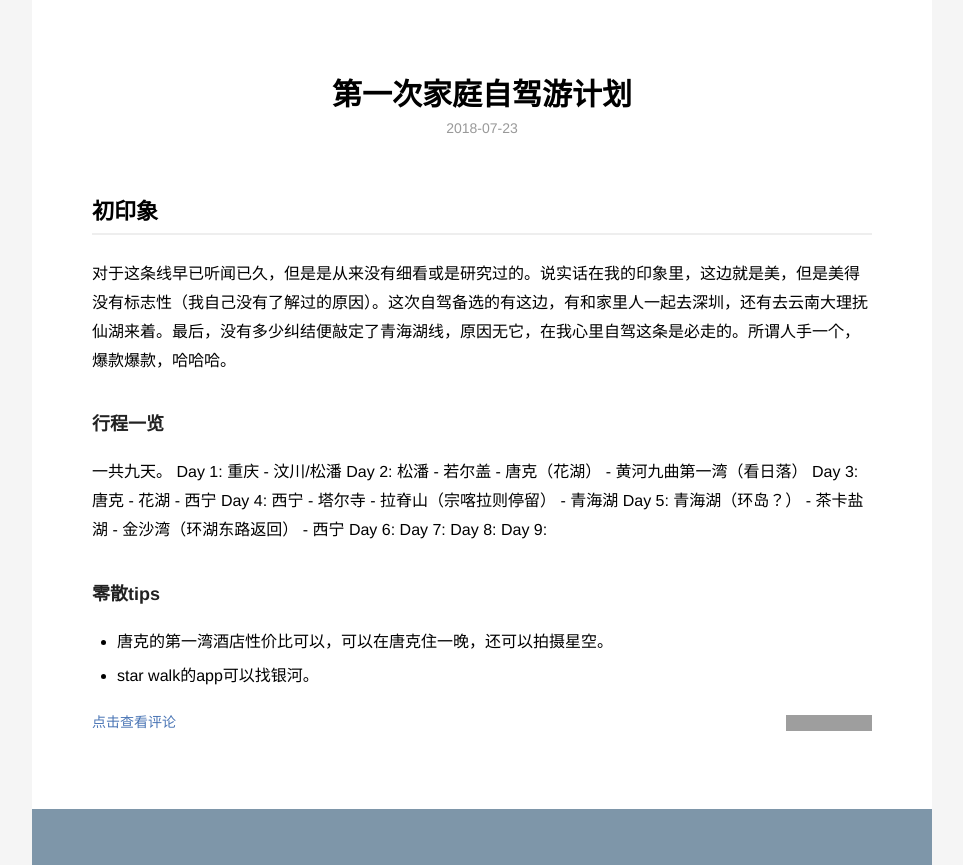
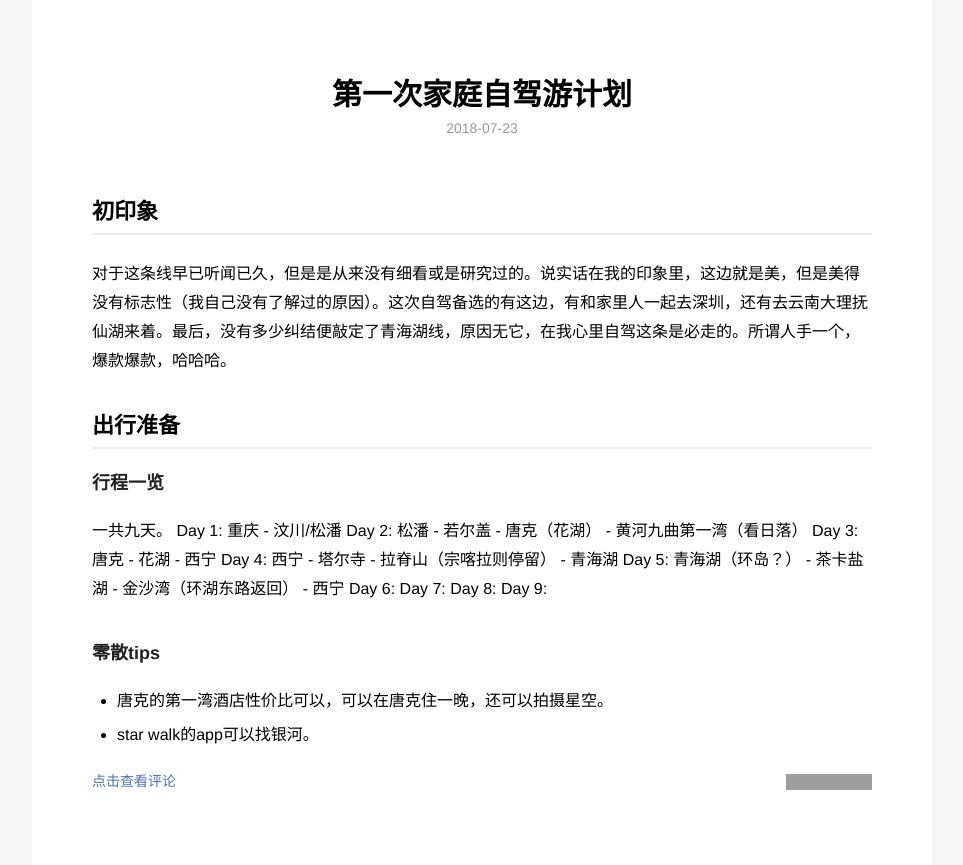
Before and after one commit to Dearj611/dearj611.github.io, a Jekyll site: the page built from _posts/life/2018-07-23-first-trip.md, in a window 1280 px wide, cut to the strip 0-865 px from the top of the page. Shown: the whole strip, without its empty margins (158-1121 px from the left). Built offline with Jekyll 4.4.1, drawn with Linux system fonts in a browser that asks for light colours; grey boxes are pictures that could not be loaded.

Commit message:
update comments

```diff
--- a/_posts/life/2018-07-23-first-trip.md
+++ b/_posts/life/2018-07-23-first-trip.md
@@ -7,6 +7,8 @@ category: blog
 ## 初印象
 
 对于这条线早已听闻已久，但是是从来没有细看或是研究过的。说实话在我的印象里，这边就是美，但是美得没有标志性（我自己没有了解过的原因）。这次自驾备选的有这边，有和家里人一起去深圳，还有去云南大理抚仙湖来着。最后，没有多少纠结便敲定了青海湖线，原因无它，在我心里自驾这条是必走的。所谓人手一个，爆款爆款，哈哈哈。
+
+## 出行准备
 
 ### 行程一览
 
```
